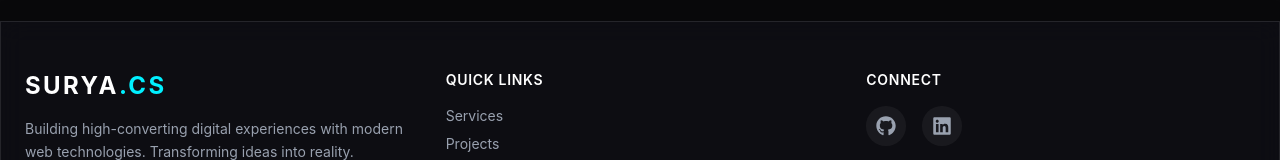
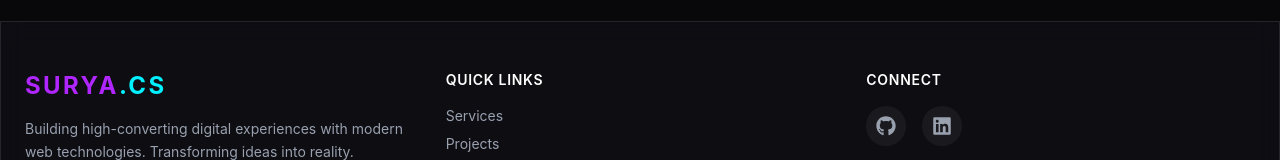
Before and after one commit to Surya200622/surya.cs-portfolio, a React (Vite) app: page /workflow in a window 1280 px wide. Shown: the part 1529-1689 px from the top of the page. Built offline with nearby package versions, Linux system fonts and the light colour scheme.

Commit message:
purple color of first name

```diff
--- a/src/components/Footer.jsx
+++ b/src/components/Footer.jsx
@@ -5,7 +5,7 @@ const Footer = () => {
     <footer className="glass border-t border-white/10 mt-20 py-12 relative z-10 w-full">
       <div className="max-w-7xl mx-auto px-6 grid grid-cols-1 md:grid-cols-3 gap-8">
         <div>
-          <h3 className="text-2xl font-bold text-white tracking-widest mb-4">SURYA<span className="text-neon-blue">.CS</span></h3>
+          <h3 className="text-2xl font-bold text-neon-purple tracking-widest mb-4">SURYA<span className="text-neon-blue">.CS</span></h3>
           <p className="text-gray-400 text-sm leading-relaxed">Building high-converting digital experiences with modern web technologies. Transforming ideas into reality.</p>
         </div>
         <div>
```
